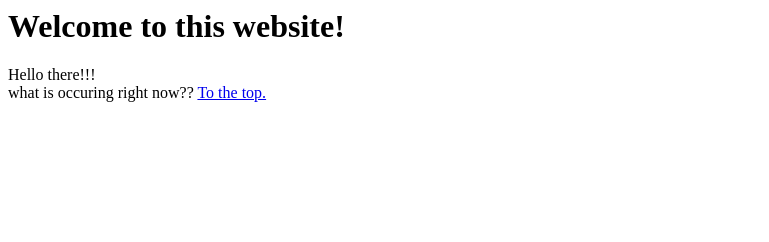
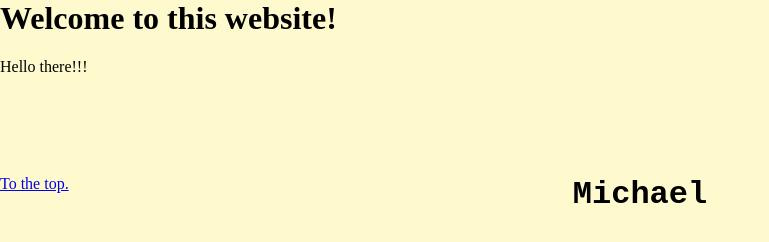
Before and after one commit to weimic/testing_website, a plain HTML site: page index.html in a window 1280 px wide. Shown: the whole page, without its empty margins (0-769 px from the left). Drawn offline with Linux system fonts and the light colour scheme.

Commit message:
Exciting Stuff!!!

```diff
--- a/index.html
+++ b/index.html
@@ -1,11 +1,14 @@
 <html>
   <head>
-    <title> This is my grand title. </title>
+    <title> Michael | Welcome! </title>
+    <link href="style.css" rel="stylesheet" type="text/css" />
   </head>
   <body>
     <h1>Welcome to this website!</h1>
     Hello there!!! <br>
-    what is occuring right now??
+    <div class="reg_text">
+      <h1><strong>Michael</strong></h1>
+    </div>
     <a href="https://weimic.github.io/testing_website/"> To the top. </a>
   </body>
 </html>
--- /dev/null
+++ b/style.css
@@ -0,0 +1,9 @@
+body {background-color:lemonchiffon; color:black; margin:0}
+.reg_text {
+    text-align:center;
+    margin: auto;
+    font-family:'Courier New', Courier, monospace;
+    margin-top: 100px;
+    margin-bottom: -60px;
+    width:50%;
+}
```
